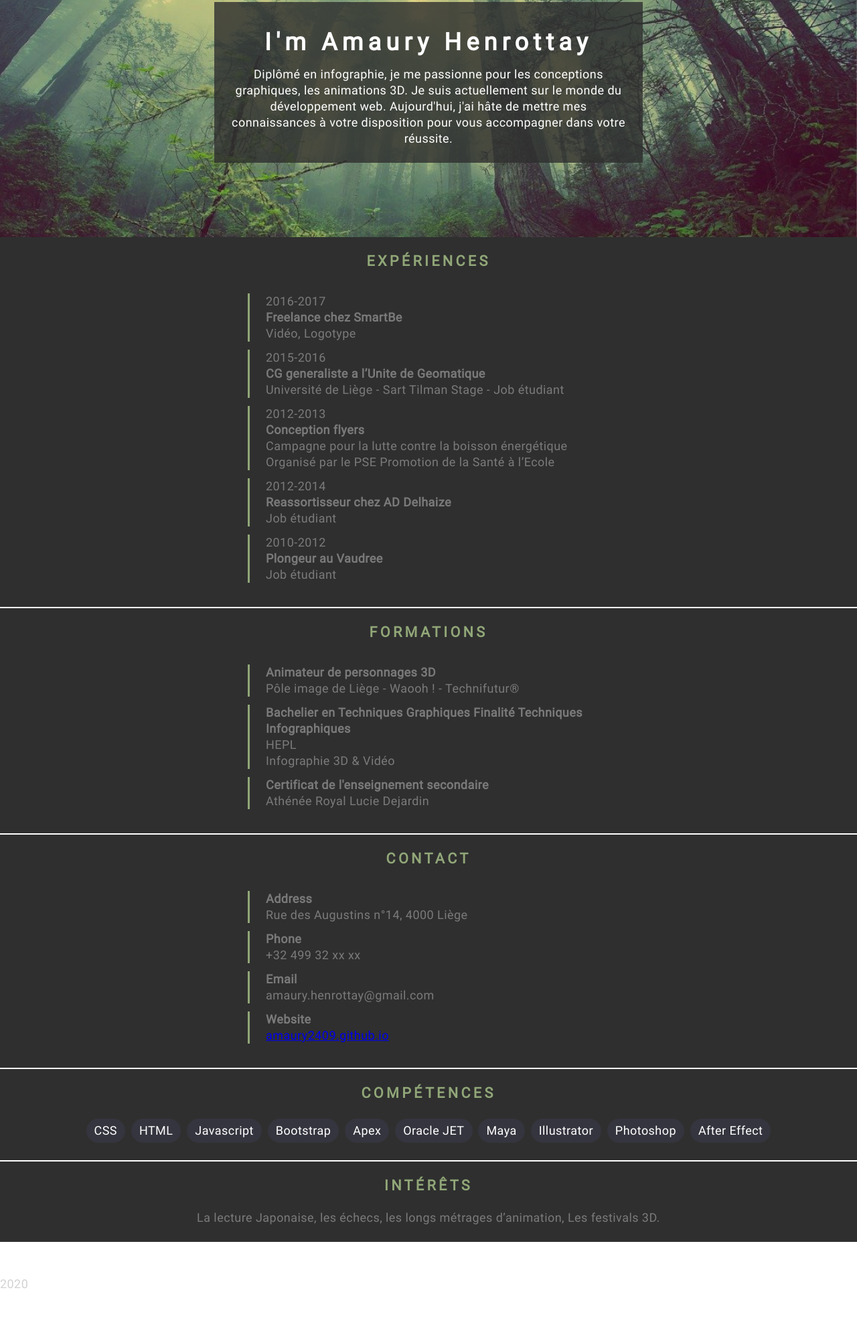
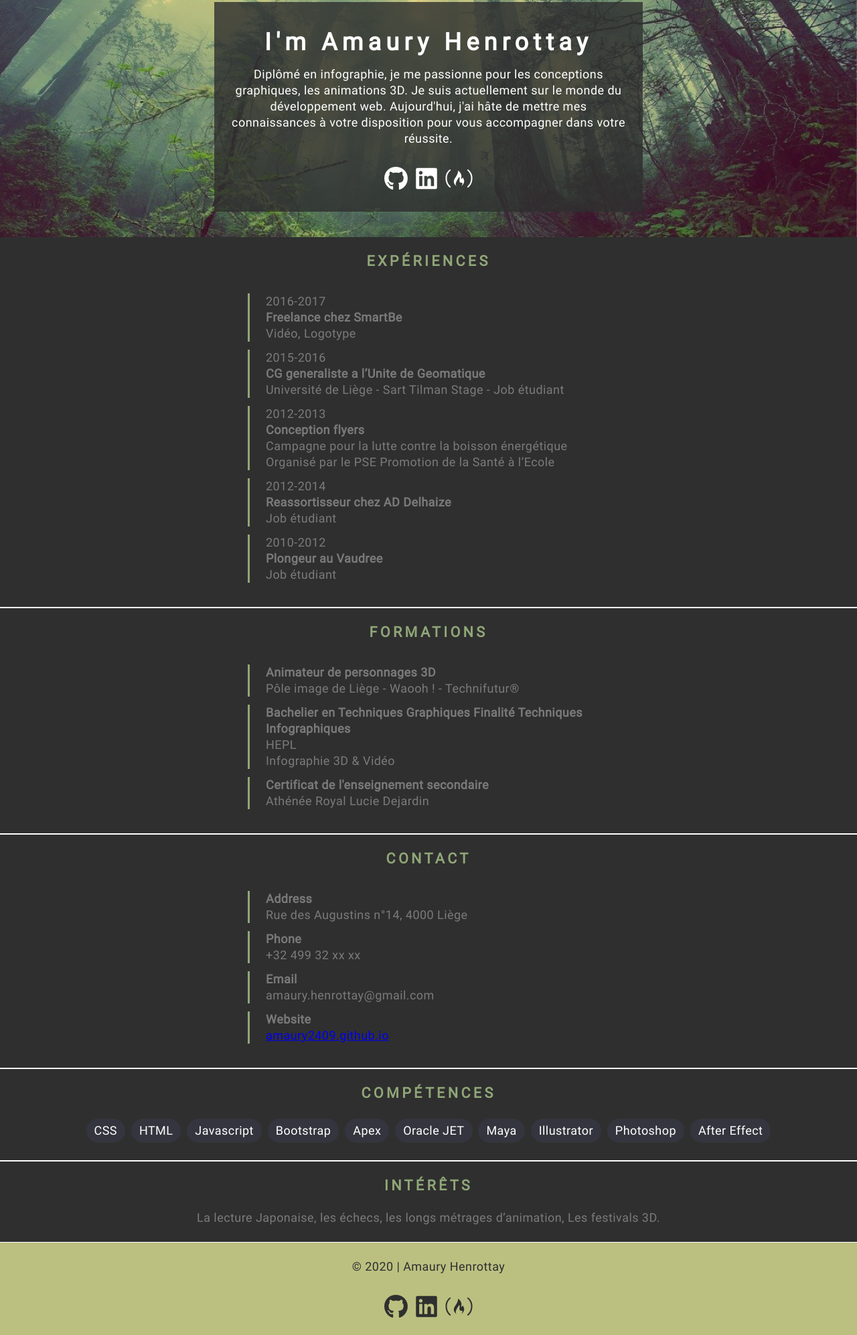
Before and after one commit to Amauryh24/CV, a plain HTML site: page index.html in a window 1280 px wide. Shown: the part 247-2240 px from the top of the page at 67% size. Before the commit the page ends 2176 px from the top, so only its background shows below. Drawn offline with Linux system fonts and the light colour scheme.

Commit message:
social icon

```diff
--- a/css/style.css
+++ b/css/style.css
@@ -7,6 +7,7 @@
   font-family: "roboto";
   src: url(../font/Roboto/Roboto-Regular.ttf);
 }
+/*  HEAD  */
 
 body {
   font-family: "roboto";
@@ -80,11 +81,25 @@ h3 {
   padding-bottom: 24px;
   text-align: center;
 }
+/*  MAIN */
+
+.media {
+  display: flex;
+  justify-content: center;
+  padding-top: 24px;
+}
+.media li {
+  padding: 6px;
+}
+.media li a {
+  font-size: 2em;
+  color: white;
+}
 
 article {
   display: flex;
   flex-flow: row wrap;
-  padding-bottom: 50px;
+
   padding-top: 600px;
 }
 article h2 {
@@ -126,6 +141,16 @@ article section {
   padding: 0;
 }
 
+/*  END  */
+footer {
+  background-color: #bbc080;
+  text-align: center;
+  padding: 24px;
+  color: #2f2f2f;
+}
+footer .media li a {
+  color: #2f2f2f;
+}
 @media screen and (max-width: 1024px) {
   body {
     font-size: 16px;
--- a/index.html
+++ b/index.html
@@ -12,12 +12,12 @@
     <link rel="stylesheet" href="./css/style.css" />
     <link rel="icon" href="./img/rocket.png" />
 
+    <script
+      src="https://kit.fontawesome.com/0246849abf.js"
+      crossorigin="anonymous"
+    ></script>
+
     <title>Amaury Henrottay</title>
-
-    <link
-      href="https://use.fontawesome.com/releases/v5.4.1/css/all.css"
-      rel="stylesheet"
-    />
   </head>
   <body>
     <header>
@@ -37,6 +37,36 @@
           développement web. Aujourd'hui, j'ai hâte de mettre mes connaissances
           à votre disposition pour vous accompagner dans votre réussite.
         </p>
+
+        <ul class="media">
+          <li>
+            <a
+              target="_blank"
+              href="https://github.com/Amauryh24"
+              title="Compte github"
+            >
+              <i class="fa fa-github"></i
+            ></a>
+          </li>
+          <li>
+            <a
+              target="_blank"
+              href="https://linkedin.com/in/amauryhenrottay"
+              title="Compte linkedin"
+            >
+              <i class="fab fa-linkedin"></i
+            ></a>
+          </li>
+
+          <li>
+            <a
+              target="_blank"
+              href="https://www.freecodecamp.org/amauryh24"
+              title="Compte freecodecamp"
+              ><i class="fab fa-free-code-camp"></i
+            ></a>
+          </li>
+        </ul>
       </div>
     </header>
 
@@ -170,7 +200,36 @@
     </article>
 
     <footer>
-      <p>2020</p>
+      <p>© 2020 | Amaury Henrottay</p>
+      <ul class="media">
+        <li>
+          <a
+            target="_blank"
+            href="https://github.com/Amauryh24"
+            title="Compte github"
+          >
+            <i class="fa fa-github"></i
+          ></a>
+        </li>
+        <li>
+          <a
+            target="_blank"
+            href="https://linkedin.com/in/amauryhenrottay"
+            title="Compte linkedin"
+          >
+            <i class="fab fa-linkedin"></i
+          ></a>
+        </li>
+
+        <li>
+          <a
+            target="_blank"
+            href="https://www.freecodecamp.org/amauryh24"
+            title="Compte freecodecamp"
+            ><i class="fab fa-free-code-camp"></i
+          ></a>
+        </li>
+      </ul>
     </footer>
   </body>
 </html>
```
